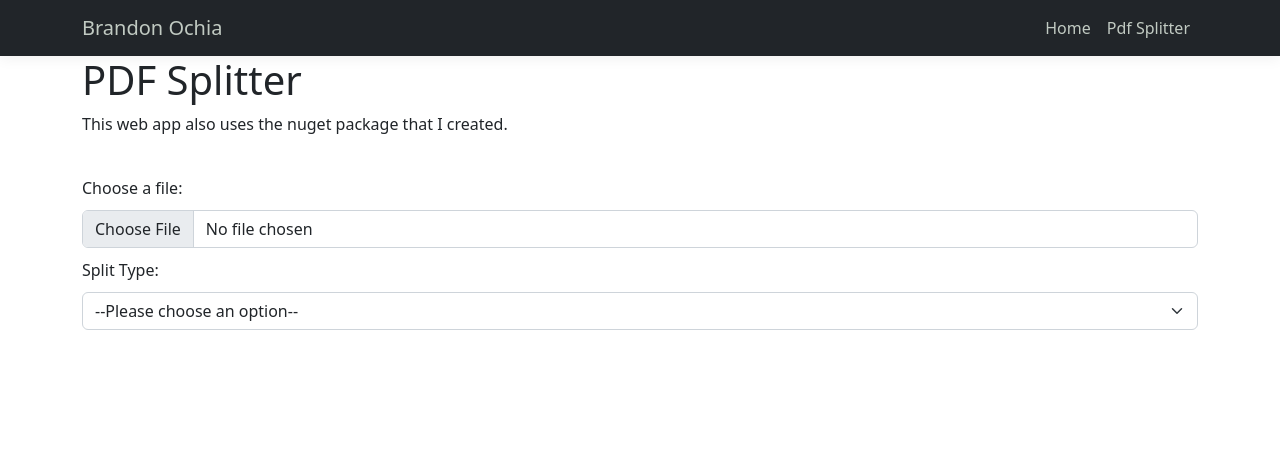
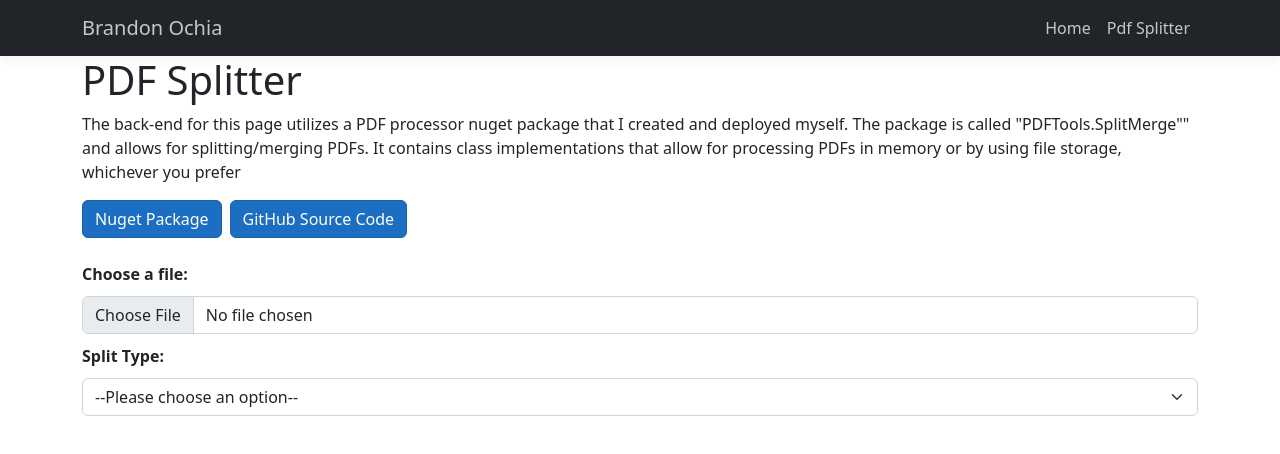
Before and after one commit to bochia/BrandonOchiaDotCom, a React (Create React App) app in the folder brandonochiadotcom.spa/: page /pdfSplitter in a window 1280 px wide. Shown: the top 454 px of the page. Built offline with nearby package versions, Linux system fonts and the light colour scheme.

Commit message:
refactor: updated the text and overall prettiness related to PDF tile and page.

```diff
--- a/brandonochiadotcom.spa/src/pages/BodyComposition.js
+++ b/brandonochiadotcom.spa/src/pages/BodyComposition.js
@@ -1,5 +1,6 @@
 import React, { Component } from 'react';
 
+//TODO: Update this to a function component like you have done for PdfSplitter.
 export class BodyComposition extends Component {
     static displayName = BodyComposition.name;
 
--- a/brandonochiadotcom.spa/src/pages/Home.js
+++ b/brandonochiadotcom.spa/src/pages/Home.js
@@ -6,6 +6,7 @@ import ResumeTile from '../components/ResumeTile';
 import AboutMeSection from '../components/AboutSection';
 import buildImageUrl from '../utils/imageUrlBuilder';
 
+//TODO: Update this to a function component like you have done for PdfSplitter.
 export class Home extends Component {
     static displayName = Home.name;
 
@@ -70,7 +71,7 @@ export class Home extends Component {
                         <ProjectTile
                             title="PDF Splitter"
                             p1="Full-stack web app that allows for splitting PDFs in number of different ways."
-                            p2="Makes use of file storage rather than writing and reading PDFs to a database."
+                            p2="Makes use of a PDF processor nuget package that I personally implemented and released."
                             linkTo="/pdfSplitter"
                             imageNameWithExtension="pdfIcon.png"
                             altText="PDF Logo"
--- a/brandonochiadotcom.spa/src/pages/PdfSplitter.js
+++ b/brandonochiadotcom.spa/src/pages/PdfSplitter.js
@@ -1,4 +1,5 @@
 import React, { useState } from 'react';
+
 function PdfSplitter() {
     const [selectedOption, setSelectedOption] = useState('');
     const [inputRangeOrInterval, setInputRangeOrInterval] = useState('');
@@ -29,7 +30,7 @@ function PdfSplitter() {
             // call PDF splitter endpoint
             fetch(`${process.env.REACT_APP_API_BASE_URL}/PdfSplitter/split/${selectedOption}?inputRangeOrInterval=${inputRangeOrInterval}`, {
                 method: 'POST',
-                 body: formData,
+                body: formData,
             }).then((response) => {
                 if (!response.ok) {
                     throw new Error('Call to PDF splitter endpoint failed.');
@@ -78,17 +79,17 @@ function PdfSplitter() {
     if (selectedOption) {
         if (selectedOption === "1") {
             // range option
-            inputLabelText = 'Put the page ranges you want here.';
+            inputLabelText = 'Put the page ranges you want here:';
             inputPlaceholderText = 'Ex: 1,5-10,12...';
         } else if (selectedOption === "2") {
-            inputLabelText = 'Put the interval you want to use here.';
+            inputLabelText = 'Put the interval you want to use here:';
             inputPlaceholderText = 'Ex: 3';
         }
 
         //TODO: make it so interval can only be a number input.
         inputHtml = (
             <div style={formStyle}>
-                <label>{inputLabelText}</label>
+                <label><b>{inputLabelText}</b></label>
                 <input class="form-control" type='text' placeholder={inputPlaceholderText} onChange={handleInputChange}></input>
                 <button class="btn btn-primary" onClick={submitToApi} disabled={!selectedOption}>Split PDF</button>
             </div>
@@ -99,12 +100,18 @@ function PdfSplitter() {
     return (
         <div>
             <h1>PDF Splitter</h1>
-            <p>This web app also uses the nuget package that I created.</p>
+            <p>
+                The back-end for this page utilizes a PDF processor nuget package that I created and deployed myself.
+                The package is called "PDFTools.SplitMerge"" and allows for splitting/merging PDFs.
+                It contains class implementations that allow for processing PDFs in memory or by using file storage, whichever you prefer
+            </p>
+            <a class="btn btn-primary me-2" href="https://www.nuget.org/packages/PdfTools.SplitMerge/">Nuget Package</a>
+            <a class="btn btn-primary" href="https://github.com/bochia/PDFToolsCSharp">GitHub Source Code</a><br />
             <br />
             <div style={formStyle}>
-                <label>Choose a file:</label>
+                <label><b>Choose a file:</b></label>
                 <input class="form-control" type='file' accept="application/pdf" ref={fileRef} />
-                <label>Split Type:</label>
+                <label><b>Split Type:</b></label>
                 <select class="form-select" id="dropdown" value={selectedOption} onChange={handleSelectChange}>
                     <option value="">--Please choose an option--</option>
                     <option value="1">Range</option>
```
